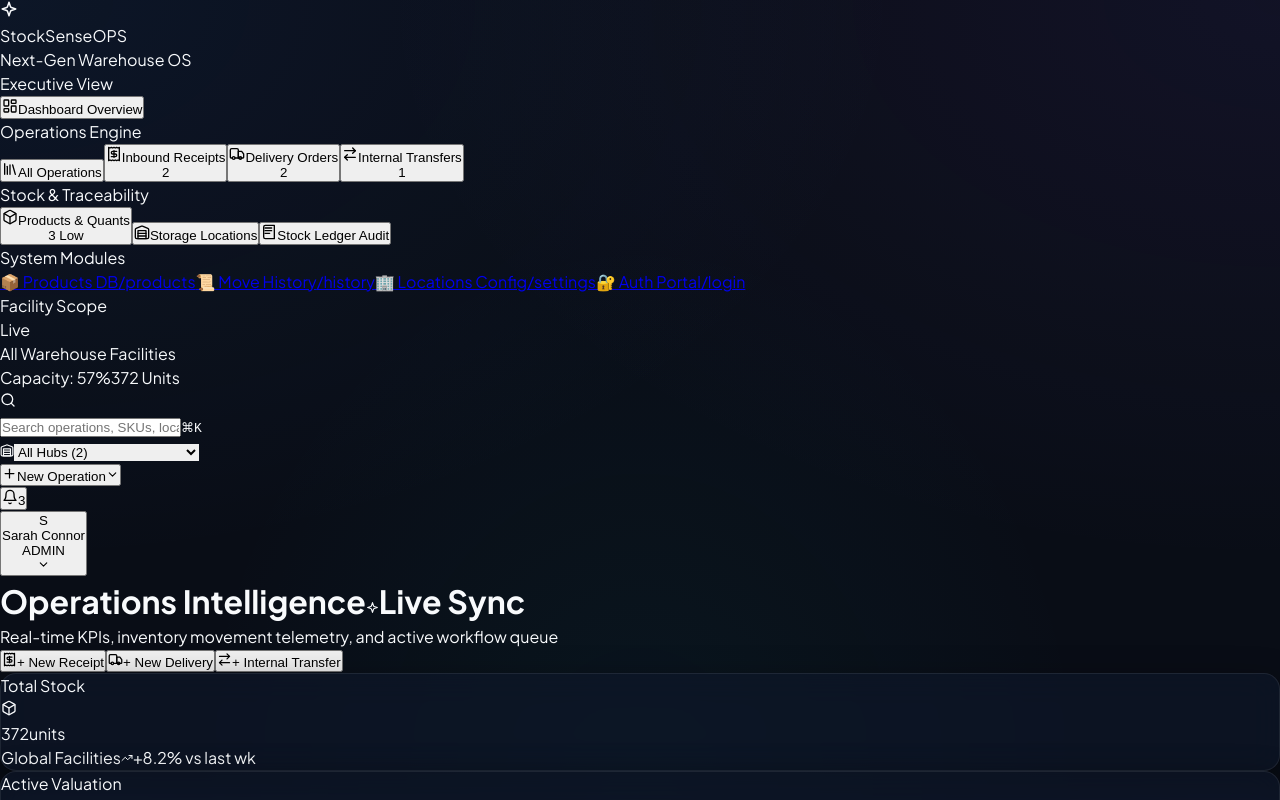
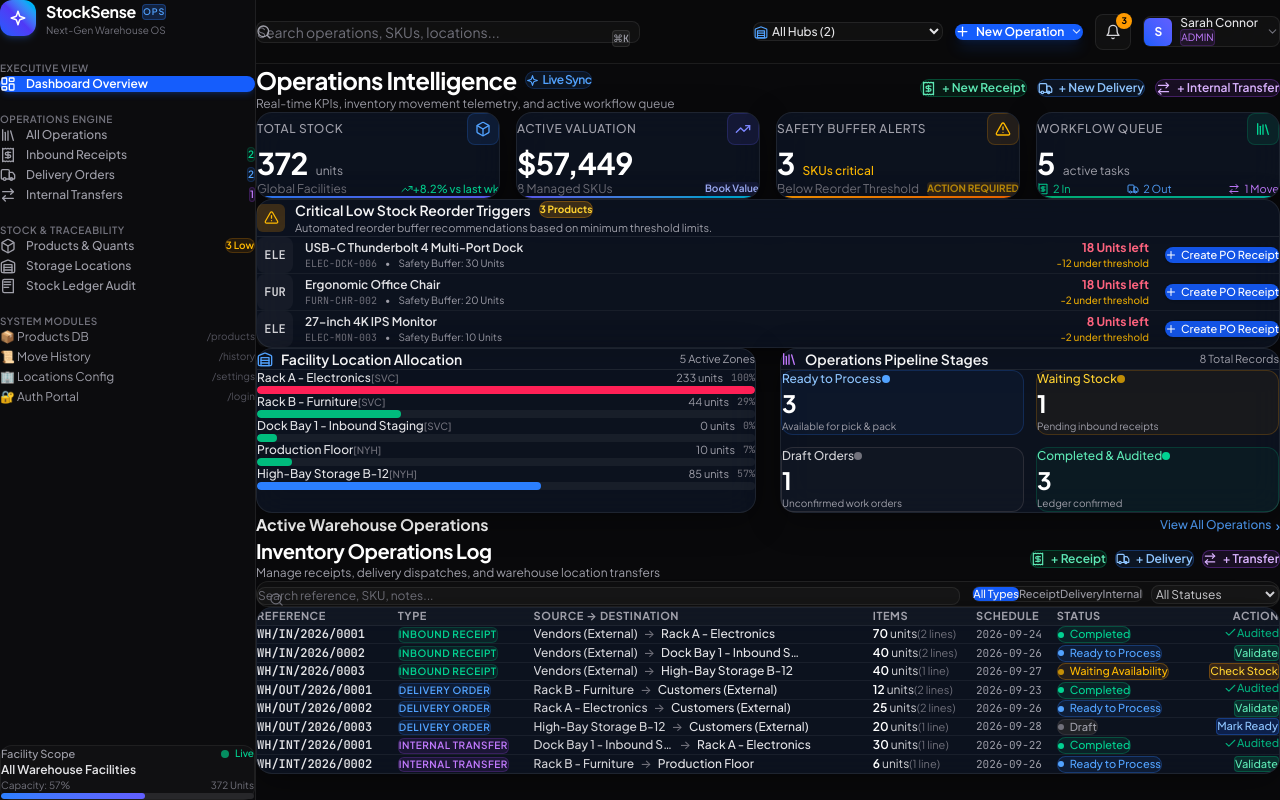
Before and after one commit to Nishtadhandcoder/StockSense, a Next.js app: page / in a window 1280 px wide. Shown: the top 800 px of the page. Built offline with nearby package versions, Linux system fonts and the light colour scheme.

Commit message:
fix(css): configure Tailwind CSS v4 and PostCSS for AppShell layout rendering

```diff
--- a/package.json
+++ b/package.json
@@ -17,6 +17,7 @@
     "react-dom": "19.2.8"
   },
   "devDependencies": {
+    "@tailwindcss/postcss": "^4.3.3",
     "@types/bcryptjs": "^2.4.6",
     "@types/node": "^20",
     "@types/react": "^19",
@@ -24,6 +25,7 @@
     "eslint": "^9",
     "eslint-config-next": "16.3.6",
     "prisma": "^5.11.0",
+    "tailwindcss": "^4.3.3",
     "typescript": "^5"
   }
 }
--- /dev/null
+++ b/postcss.config.mjs
@@ -0,0 +1,5 @@
+export default {
+  plugins: {
+    "@tailwindcss/postcss": {},
+  },
+};
--- a/src/app/globals.css
+++ b/src/app/globals.css
@@ -1,4 +1,5 @@
 @import url('https://fonts.googleapis.com/css2?family=Plus+Jakarta+Sans:wght@300;400;500;600;700;800&family=JetBrains+Mono:wght@400;500;600&display=swap');
+@import "tailwindcss";
 
 
 :root {
```
Also changed, not shown: 1 other file (tests, documents, lock files or other folders).
